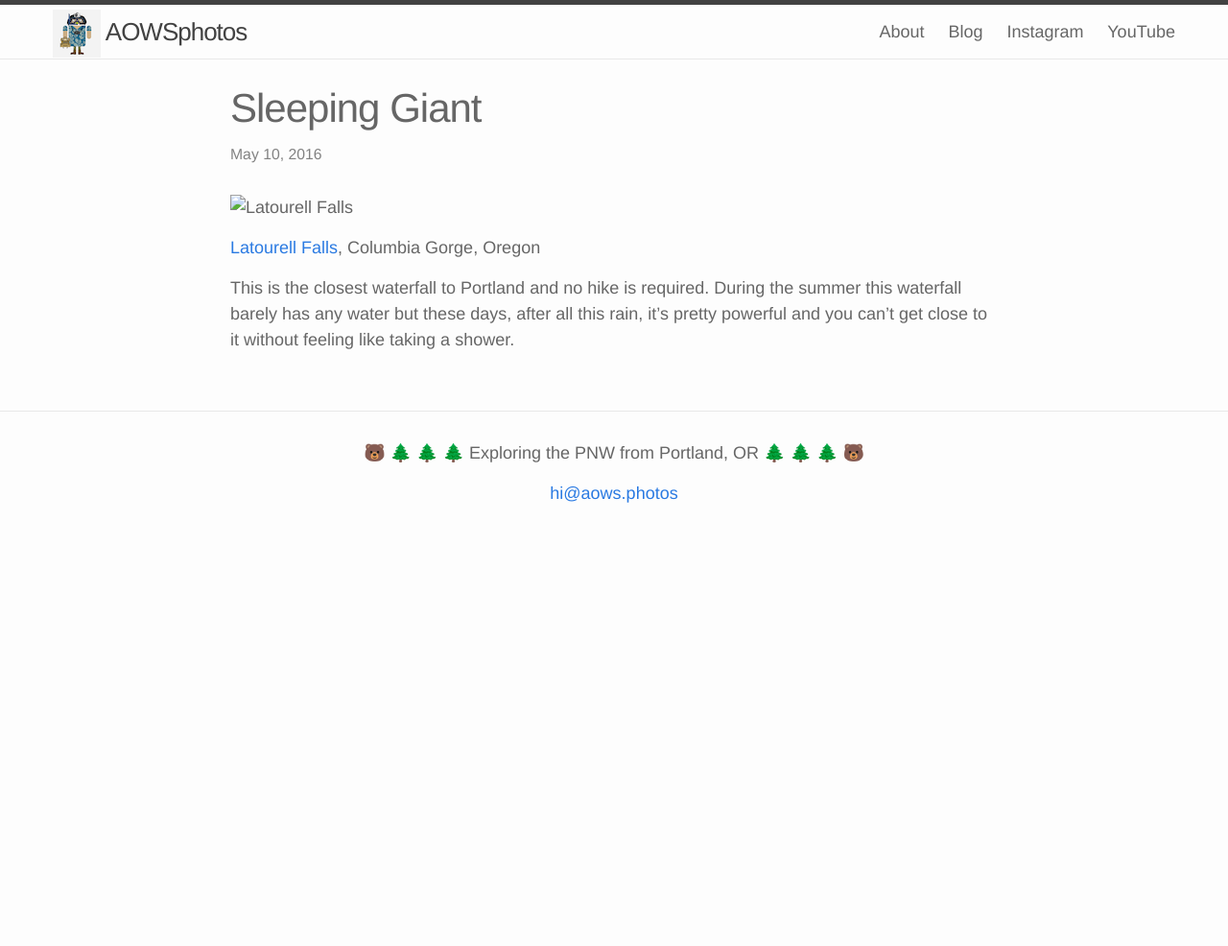
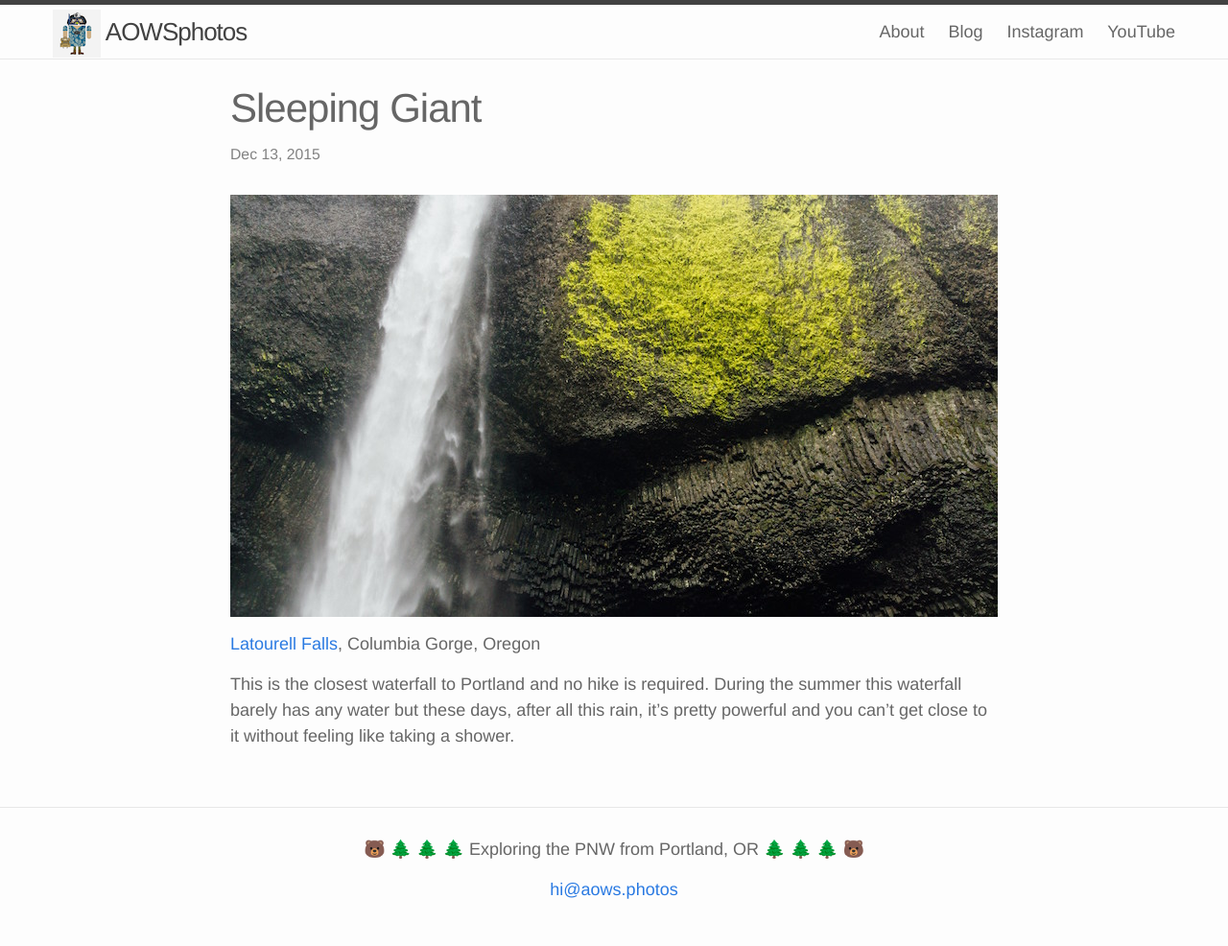
Before and after one commit to aowsphotos/aowsphotos.github.io, a Jekyll site: the page built from _posts/2015-12-13-sleeping-giant.markdown, in a window 1280 px wide. Shown: the whole page at 96% size. Built offline with Jekyll 4.4.1, drawn with Linux system fonts in a browser that asks for light colours; comment, search, counter and statistics services are not loaded; before the commit the page ends 900 px from its top, so only the background shows below that.

Commit message:
Added another post

```diff
--- a/_includes/footer.html
+++ b/_includes/footer.html
@@ -10,7 +10,7 @@
 
 <!-- scripts -->
 <script src="https://ajax.googleapis.com/ajax/libs/jquery/2.2.0/jquery.min.js"></script>
-<script type="text/javascript" src="js/simplelightbox/simple-lightbox.min.js"></script>
+<script type="text/javascript" src="/js/simplelightbox/simple-lightbox.min.js"></script>
 <script>
 	$(function(){
 		var $gallery = $('.gallery a').simpleLightbox();
--- a/_includes/head.html
+++ b/_includes/head.html
@@ -11,5 +11,5 @@
   <link rel="alternate" type="application/rss+xml" title="{{ site.title }}" href="{{ "/feed.xml" | prepend: site.baseurl | prepend: site.url }}">
   <link rel="icon" href="/images/web/aows_logo.png" class="js-favicon">
 
-  <link href='js/simplelightbox/simplelightbox.min.css' rel='stylesheet' type='text/css'>
+  <link href='/js/simplelightbox/simplelightbox.min.css' rel='stylesheet' type='text/css'>
 </head>
--- a/_posts/2016-05-10-sleeping-giant.markdown
+++ b/_posts/2015-12-13-sleeping-giant.markdown
@@ -1,11 +1,11 @@
 ---
 layout: post
 title:  "Sleeping Giant"
-date:   2016-05-10 13:22:12 -0700
+date:   2015-12-13 14:22:12 -0700
 categories:
 ---
 
-![Latourell Falls](20160510_sleeping.jpeg)
+![Latourell Falls](/images/blog/20160510_sleeping.jpeg)
 
 [Latourell Falls](https://goo.gl/maps/ocNAnL4rTLU2), Columbia Gorge, Oregon
 
```
